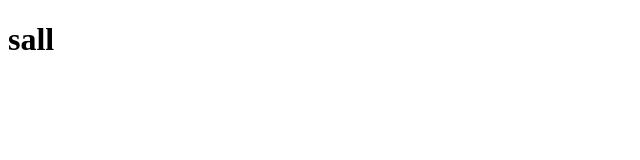
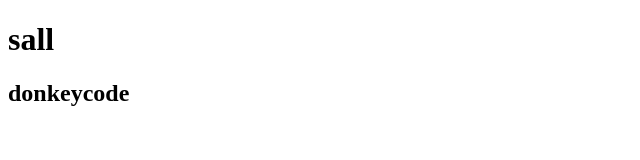
Before and after one commit to sallndoumbe/gitchallenge, a plain HTML site: page index.html in a window 1280 px wide. Shown: the whole page, without its empty margins (0-640 px from the left). Drawn offline with Linux system fonts and the light colour scheme.

Commit message:
Update index.html

```diff
--- a/index.html
+++ b/index.html
@@ -7,5 +7,6 @@
 </head>
 <body>
 <h1>sall</h1>
+    <h2>donkeycode</h2>
 </body>
 </html>
```
